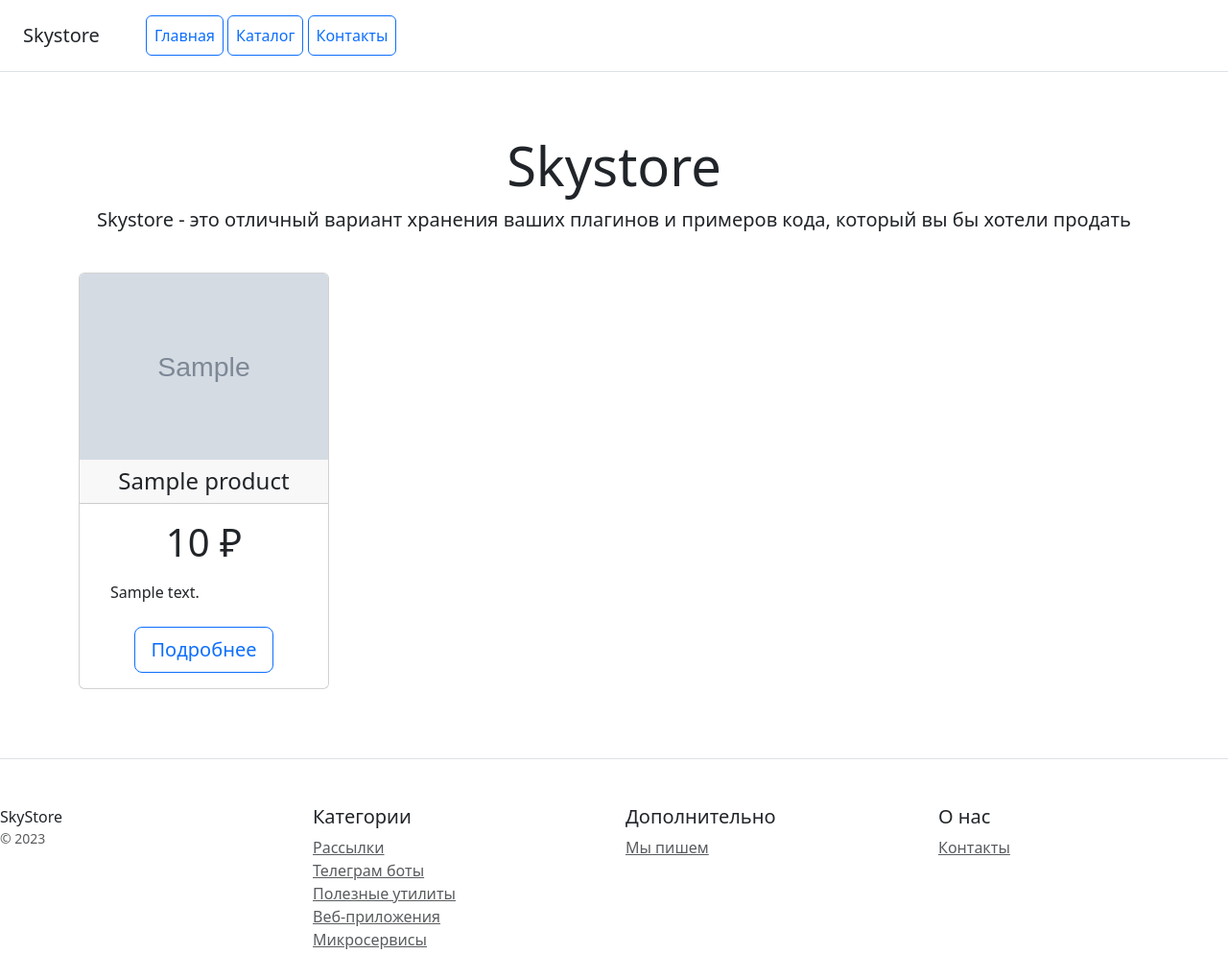
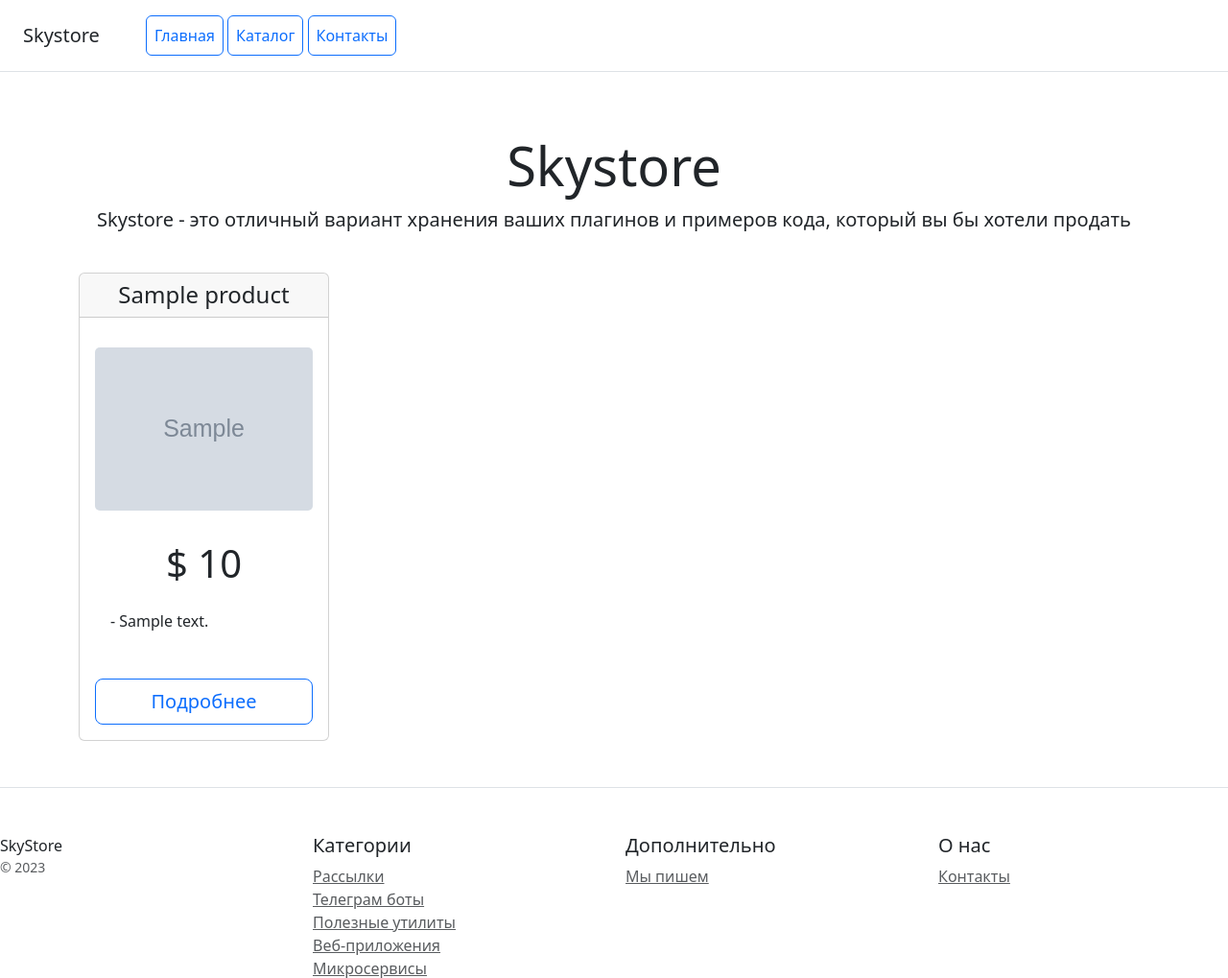
Before and after one commit to domnrg/ShopProjectDjango, a Django app: page /products/ in a window 1280 px wide. Shown: the top 1019 px of the page at 96% size. Before the commit the page ends 989 px from the top, so only its background shows below. Run offline with Django 5.2, Linux system fonts and the light colour scheme; tables that the repository leaves empty hold one stand-in row (values such as "Sample post"); grey boxes marked "Sample" are stand-in pictures; some libraries are stand-ins or nearby versions.

Commit message:
Add style.css

```diff
--- a/catalog/templates/base.html
+++ b/catalog/templates/base.html
@@ -7,6 +7,7 @@
     <title>{% block title %}Мой магазин{% endblock %}</title>
     <!-- Подключите статичеcкие файлы со стилями Bootstrap -->
     <link rel="stylesheet" href="{% static 'css/bootstrap.min.css' %}">
+    <link rel="stylesheet" href="{% static 'css/style.css' %}">
 </head>
 <body>
 {% include 'includes/inc_menu.html' %}
--- a/catalog/templates/products_list.html
+++ b/catalog/templates/products_list.html
@@ -1,25 +1,28 @@
-
 {% extends 'base.html' %}
 {% block content %}
 <div class="container">
-    <div class="row text-center">
+    <div class="row text-center align-items-stretch">
         {% for product in products %}
         <div class="col-3">
-            <div class="card mb-4 box-shadow">
-                {% if product.image %}
-                <img src="{{ product.image.url }}" class="card-img-top" alt="{{ product.name }}">
-                {% endif %}
+            <div class="card mb-4 box-shadow flex-fill">
                 <div class="card-header">
                     <h4 class="my-0 font-weight-normal">{{ product.name }}</h4>
                 </div>
-                <div class="card-body">
-                    <h1 class="card-title pricing-card-title">{{ product.price }} ₽</h1>
-                    <ul class="list-unstyled mt-3 mb-4 text-start m-3">
-                        <li>{{ product.description|truncatechars:100 }}</li>
+                <div class="card-body d-flex flex-column">
+                    <div class="image-container mb-3">
+                        {% if product.image %}
+                        <img src="{{ product.image.url }}" alt="{{ product.name }}" class="card-img">
+                        {% else %}
+                        <img src="/static/no-image.png" alt="Нет фото" class="card-img">
+                        {% endif %}
+                    </div>
+                    <h1 class="card-title pricing-card-title">$ {{ product.price }}</h1>
+                    <ul class="list-unstyled mt-3 mb-4 text-start m-3 card-description flex-grow-1">
+                        <li>- {{ product.description|truncatechars:100 }}</li>
                     </ul>
-                    <button type="button" class="btn btn-lg btn-block btn-outline-primary" href="/product/pk">
+                    <a href="{% url 'catalog:product_detail' product.pk %}" class="btn btn-lg btn-block btn-outline-primary mt-auto">
                         Подробнее
-                    </button>
+                    </a>
                 </div>
             </div>
         </div>
--- /dev/null
+++ b/static/css/style.css
@@ -0,0 +1,34 @@
+.image-container {
+  width: 100%;
+  height: 200px;
+  overflow: hidden;
+  display: flex;
+  justify-content: center;
+  align-items: center;
+}
+
+.image-container img {
+  max-height: 100%;
+  max-width: 100%;
+  object-fit: contain;
+}
+
+.card {
+    display: flex;
+    flex-direction: column;
+    height: 100%;
+}
+
+.card-body {
+    display: flex;
+    flex-direction: column;
+    flex-grow: 1;
+}
+
+.card-body .card-description {
+    flex-grow: 1;
+}
+
+.card-body .btn {
+    margin-top: auto;
+}
```
Also changed, not shown: catalog/templates/product_detail.html (+17 -16 lines).
